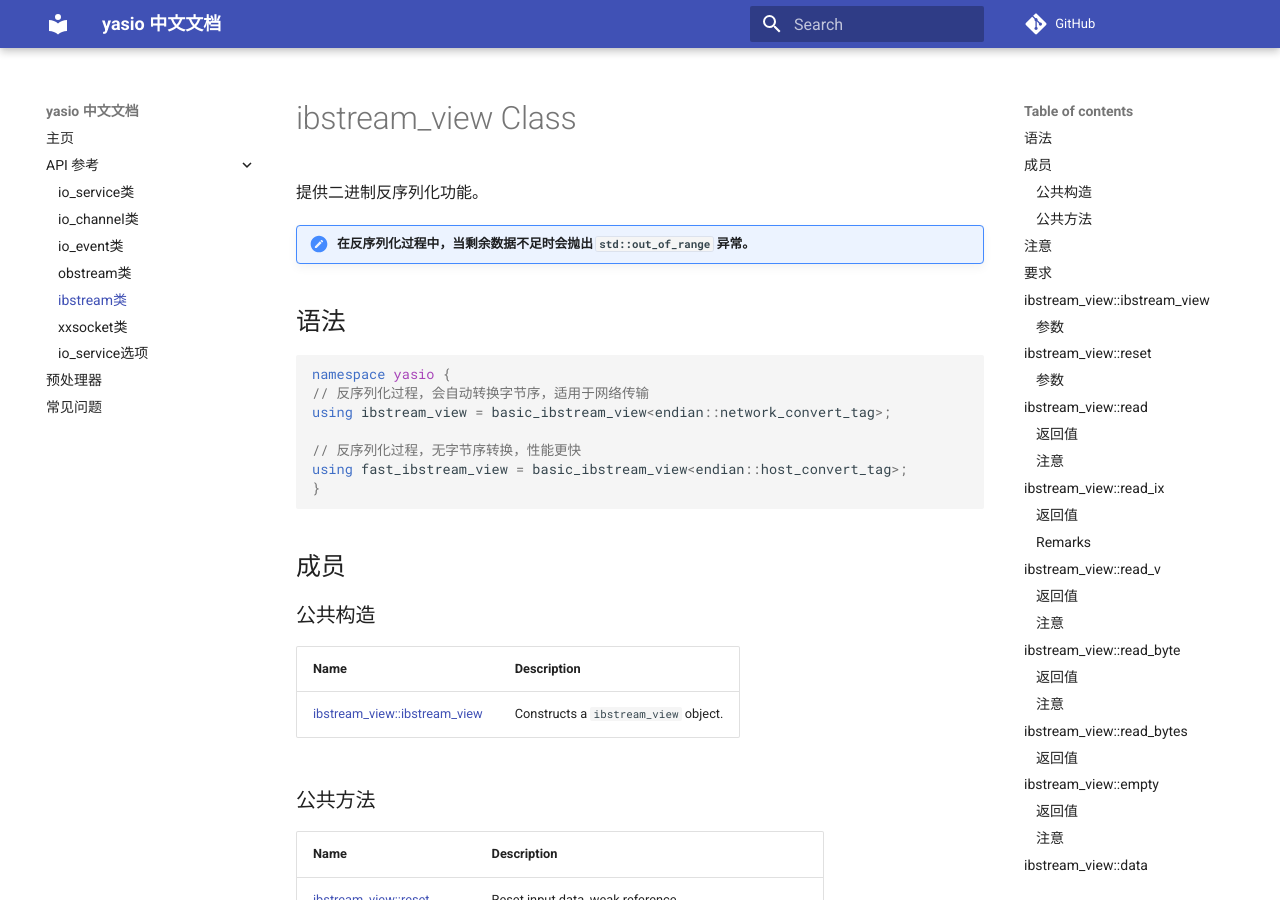
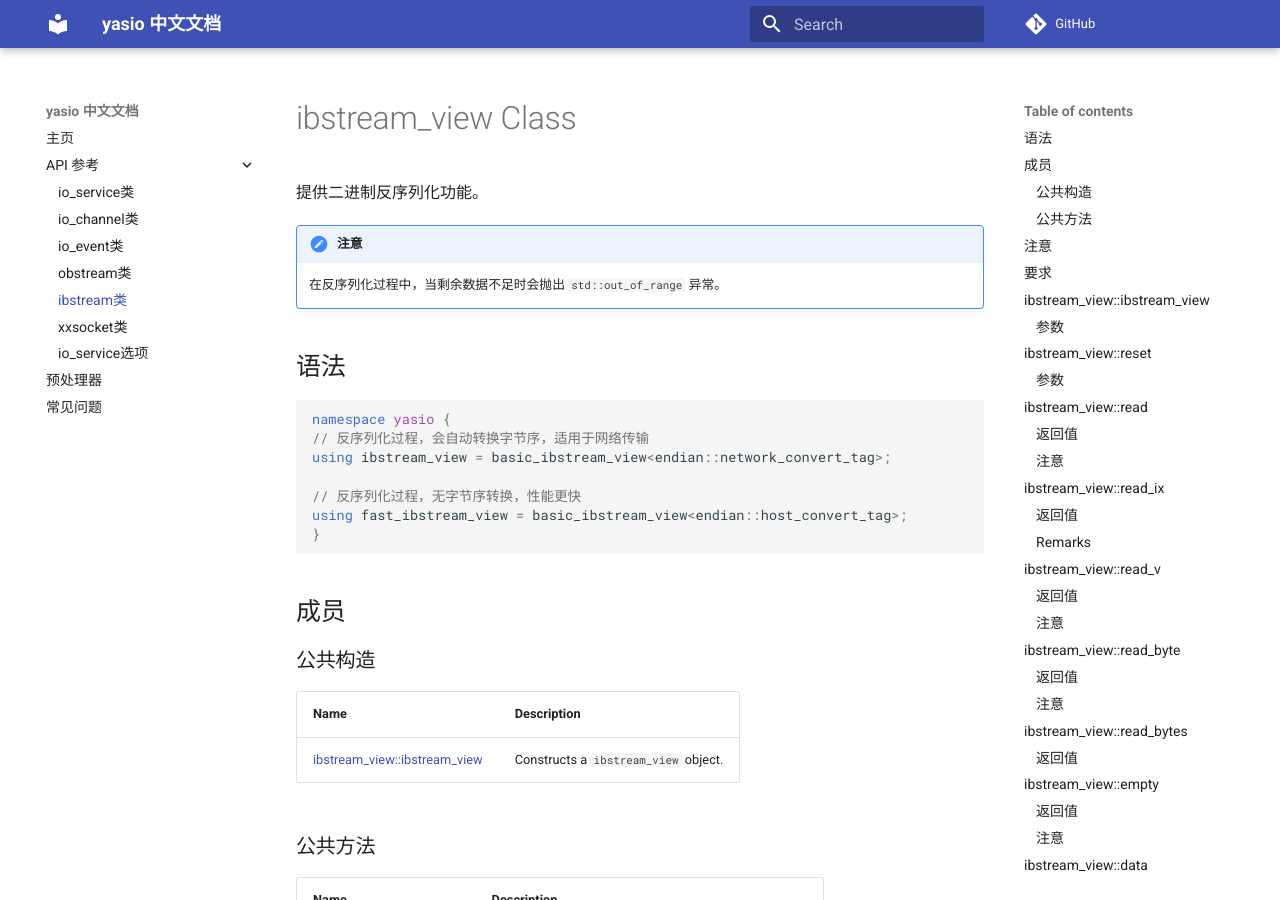
Before and after one commit to yasio/docs-936, an MkDocs documentation site: the page built from docs/api/reference/ibstream-class.md, in a window 1280 px wide and 900 px high. Built offline with MkDocs 1.6.1 and Material for MkDocs 9.7.7, drawn with Linux system fonts in a browser that asks for light colours; comment, search, counter and statistics services are not loaded.

Commit message:
Update ibstream-class.md

```diff
--- a/docs/api/reference/ibstream-class.md
+++ b/docs/api/reference/ibstream-class.md
@@ -8,7 +8,9 @@ helpviewer_keywords: []
 
 提供二进制反序列化功能。
 
-!!! attention "在反序列化过程中，当剩余数据不足时会抛出 `std::out_of_range` 异常。"
+!!! attention "注意"
+
+    在反序列化过程中，当剩余数据不足时会抛出 `std::out_of_range` 异常。
 
 ## 语法
 
```
